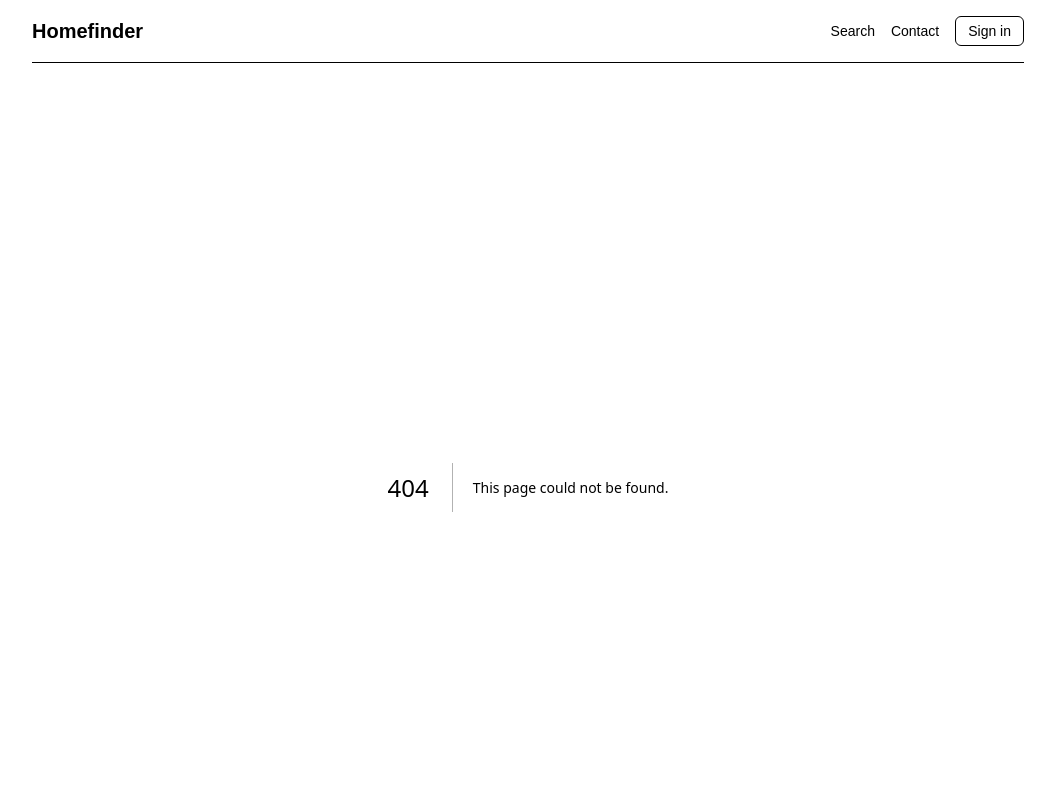
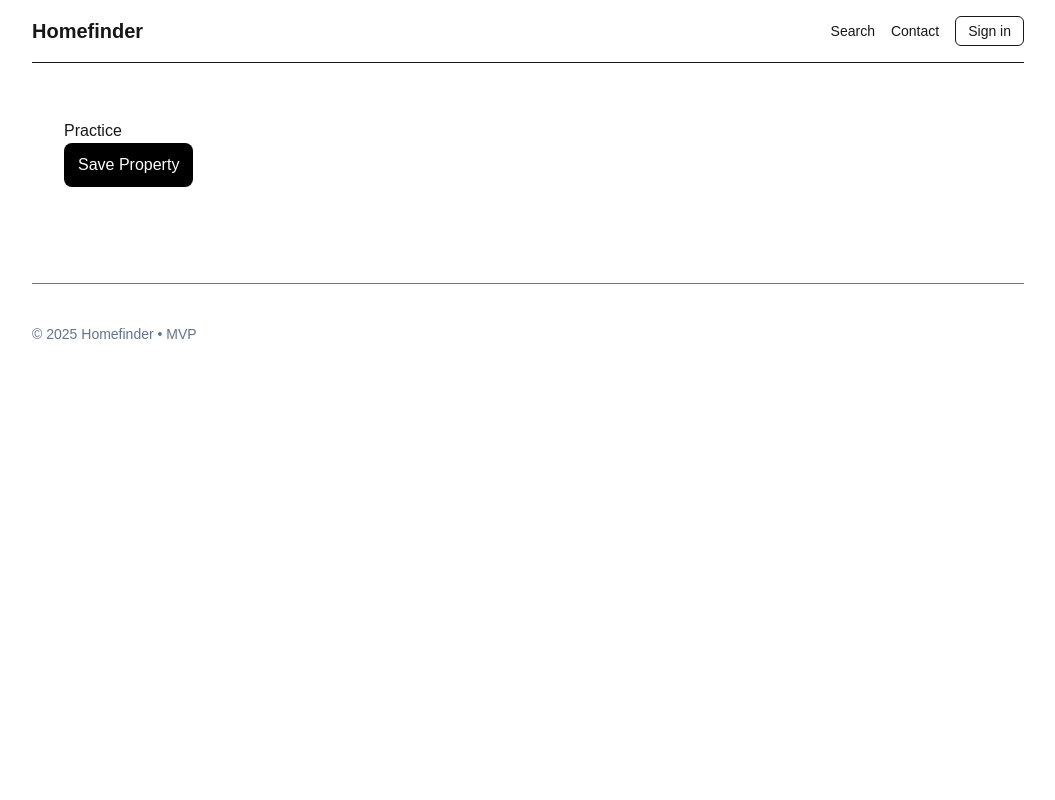
Before and after one commit to ziarsabir/property-project, a Next.js app: page /practice in a window 1280 px wide. Before the commit this address had no page. Shown: the top 800 px of the page, without its empty margins (112-1167 px from the left). Built offline with nearby package versions, Linux system fonts and the light colour scheme.

Commit message:
Add practice page to test SavePropertyButton

```diff
--- /dev/null
+++ b/src/app/practice/page.tsx
@@ -0,0 +1,10 @@
+import SavePropertyButton from "@/components/SavePropertyButton";
+
+export default function PracticePage() {
+  return (
+    <main style={{ padding: "2rem" }}>
+      <h1>Practice</h1>
+      <SavePropertyButton listingId="abc123" />
+    </main>
+  );
+}
```
